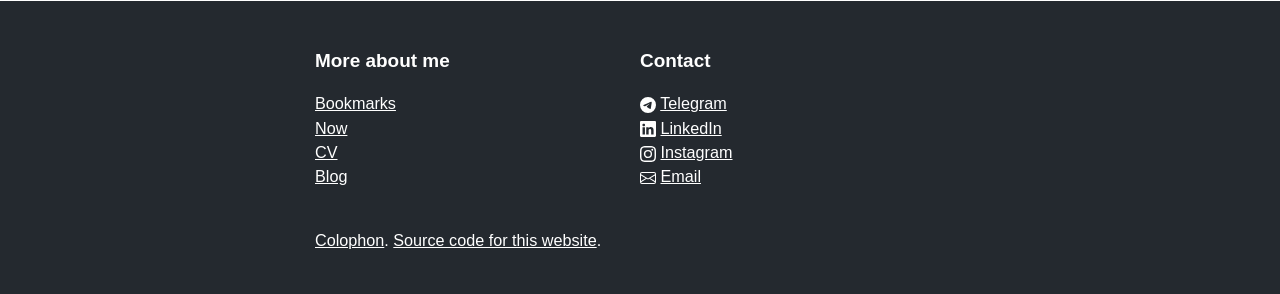
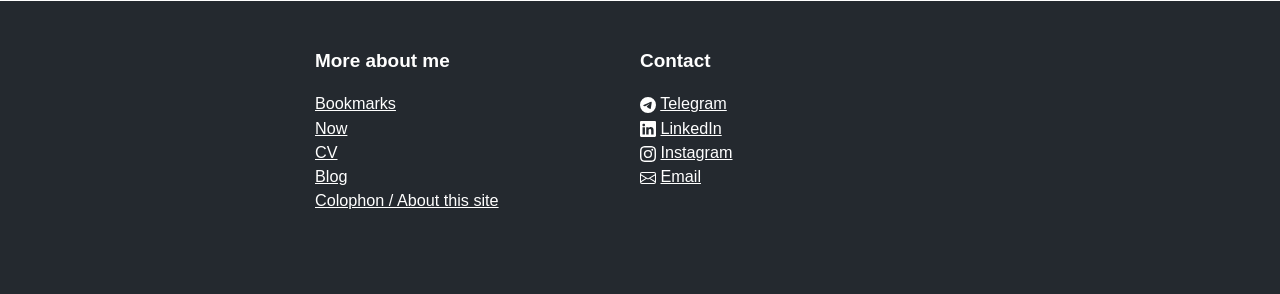
Before and after one commit to vovavasylyna/home, a Python web app: template templates/page.html in a window 1280 px wide. Shown: the part 170-464 px from the top of the page. Run offline with Jinja, Linux system fonts and the light colour scheme; the template is opened without the code that fills it, so the values that code supplies are empty.

Commit message:
footer upd

```diff
--- a/templates/base.html
+++ b/templates/base.html
@@ -40,6 +40,7 @@
             <div><a href="/now/">Now</a></div>
             <div><a href="/cv/">CV</a></div>
             <div><a href="/blog/">Blog</a></div>
+            <div><a href="/colophon/">Colophon / About this site</a></div>
     </div>
     <div class="footer-col mb">
       <div><h3>Contact</h3></div>
@@ -57,9 +58,6 @@
       </svg> <a href="mailto:vasilinavova@gmail.com">Email</a></div>
   </div>
 </div>
-    <div class="container">
-      <p><a href="/colophon/">Colophon</a>. <a href="https://github.com/vovavasylyna/home">Source code for this website</a>.</p>
-    </div>
   </footer>
 </body>
 </html>
```
